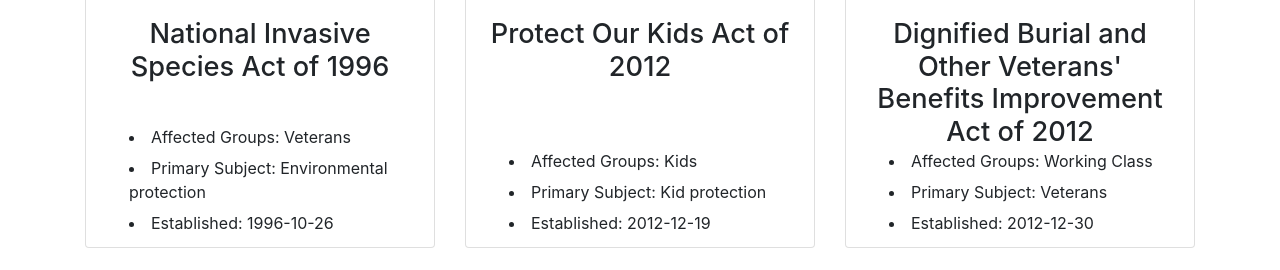
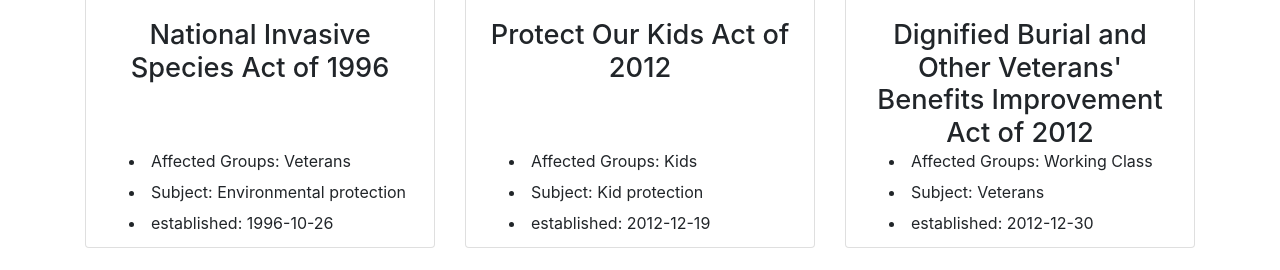
Before and after one commit to qchay/PropXdoesWHAT, a Flask app: page /laws in a window 1280 px wide. Shown: the part 887-1157 px from the top of the page. Run offline with Flask 2, Linux system fonts and the light colour scheme; some libraries are stand-ins or nearby versions.

Commit message:
Spelling check and changed laws page to React

```diff
--- /dev/null
+++ b/Front-End/static/laws.js
@@ -0,0 +1,80 @@
+class Row extends React.Component {
+	constructor(props) {
+		super(props);
+		}
+	render() {
+  		return (
+ 			<div className="row">
+ 				<Laws data={this.props.dataArray[0]}/>
+				<Laws data={this.props.dataArray[1]}/>
+				<Laws data={this.props.dataArray[2]}/>
+			</div>
+    	);
+  	}
+}
+
+class Laws extends React.Component {
+	constructor(props) {
+		super(props);
+		}
+	render() {
+  		return (
+	  		<div className="col-md-4">
+	 			<div className="card mb-4 box-shadow" id="law-card">
+					<a href={this.props.data.href}>
+						<div id="law-headshot-box">
+							<img className="card-img-top" id="law-headshot" src={this.props.data.image_source} alt="Card image cap"/>
+						</div>
+					</a>
+
+					<div className="card-body">
+						<h3 id="card-name">{this.props.data.name}</h3>
+						<div id="card-attr">
+							<li>Affected Groups: {this.props.data.affectedGroups}</li>
+							<li>Subject: {this.props.data.subject}</li>
+							<li>established: {this.props.data.establishedDate}</li>
+						</div>
+					</div>
+				</div>
+			</div>
+    	);
+  	}
+}
+
+var data_1 = 	{
+			name : "National Invasive Species Act of 1996",
+			affectedGroups : "Veterans",
+			subject : "Environmental protection",
+			establishedDate : "1996-10-26",
+			image_source : "https://cdn1.edgedatg.com/aws/v2/abc/SchoolhouseRock/episode/1697098/212f1befce5deb621a01c48a6d717dea/1000x563-Q90_212f1befce5deb621a01c48a6d717dea.jpg",
+			href : "/laws/national_invasive_species_act_of_1996"
+			};
+
+var data_2 = 	{
+			name : "Protect Our Kids Act of 2012",
+			affectedGroups : "Kids",
+			subject : "Kid protection",
+			establishedDate : "2012-12-19",
+			image_source : "https://cdn1.edgedatg.com/aws/v2/abc/SchoolhouseRock/episode/1697098/212f1befce5deb621a01c48a6d717dea/1000x563-Q90_212f1befce5deb621a01c48a6d717dea.jpg",
+			href : "/laws/protect_our_kids_act_of_2012"
+			};
+
+var data_3 = 	{
+			name : "Dignified Burial and Other Veterans' Benefits Improvement Act of 2012",
+			affectedGroups : "Working Class",
+			subject : "Veterans",
+			establishedDate : "2012-12-30",
+			image_source : "https://cdn1.edgedatg.com/aws/v2/abc/SchoolhouseRock/episode/1697098/212f1befce5deb621a01c48a6d717dea/1000x563-Q90_212f1befce5deb621a01c48a6d717dea.jpg",
+			href : "/action_groups/dignified_burial_and_other_veterans_benefits_improvement_act_of_2012"
+			};
+
+var dataArray = [data_1, data_2, data_3];
+
+ReactDOM.render(
+	<div className="container">
+		<Row dataArray={dataArray}/>
+		<Row dataArray={dataArray}/>
+		<Row dataArray={dataArray}/>
+	</div>,
+	document.getElementById('target')
+);
--- a/Front-End/static/styles.css
+++ b/Front-End/static/styles.css
@@ -57,7 +57,7 @@ li {
 }
 
 #law-headshot-box {
-	height: 50%;
+	height: 250px;
 	position: relative;
 }
 
--- a/Front-End/templates/laws.html
+++ b/Front-End/templates/laws.html
@@ -2,124 +2,9 @@
 
 {% block body %}
 <main>
-		<div class="album py-5">
-			<div class="container">
-				<div class="row">
-					<div class="col-md-4">
-						<div class="card mb-4 box-shadow" id="law-card">
-							<div id="law-headshot-box">
-								<a href="/laws/national_invasive_species_act_of_1996">
-									<img class="card-img-top" id="law-headshot" src="https://cdn1.edgedatg.com/aws/v2/abc/SchoolhouseRock/episode/1697098/212f1befce5deb621a01c48a6d717dea/1000x563-Q90_212f1befce5deb621a01c48a6d717dea.jpg" alt="Card image cap">
-								</a>
-							</div>
-
-							<div class="card-body" id="law-card-body">
-								<h3 id="card-name">National Invasive Species Act of 1996</h3>
-								<div id="card-attr">
-									<li>Affected Groups: Veterans</li>
-									<li>Primary Subject: Environmental protection</li>
-									<li>Established: 1996-10-26</li>
-								</div>
-							</div>
-						</div>
-					</div>
-					<div class="col-md-4">
-						<div class="card mb-4 box-shadow" id="law-card">
-							<div id="law-headshot-box">
-								<a href="/laws/protect_our_kids_act_of_2012">
-									<img class="card-img-top" id="law-headshot" src="https://cdn1.edgedatg.com/aws/v2/abc/SchoolhouseRock/episode/1697098/212f1befce5deb621a01c48a6d717dea/1000x563-Q90_212f1befce5deb621a01c48a6d717dea.jpg" alt="Card image cap">
-								</a>
-							</div>
-
-							<div class="card-body" id="law-card-body">
-								<h3 id="card-name">Protect Our Kids Act of 2012</h3>
-								<div id="card-attr">
-									<li>Affected Groups: Kids</li>
-									<li>Primary Subject: Kid protection</li>
-									<li>Established: 2012-12-19</li>
-								</div>
-							</div>
-						</div>
-					</div>
-					<div class="col-md-4">
-						<div class="card mb-4 box-shadow" id="law-card">
-							<div id="law-headshot-box">
-								<a href="laws_3.html">
-									<img class="card-img-top" id="law-headshot" src="https://cdn1.edgedatg.com/aws/v2/abc/SchoolhouseRock/episode/1697098/212f1befce5deb621a01c48a6d717dea/1000x563-Q90_212f1befce5deb621a01c48a6d717dea.jpg" alt="Card image cap">
-								</a>
-							</div>
-
-							<div class="card-body" id="law-card-body">
-								<h3 id="card-name">Dignified Burial and Other Veterans' Benefits Improvement Act of 2012</h3>
-								<div id="card-attr">
-									<li>Affected Groups: Working Class</li>
-									<li>Primary Subject: Veterans</li>
-									<li>Established: 2012-12-30</li>
-								</div>
-							</div>
-						</div>
-					</div>
-				</div>
-				<div class="row">
-					<div class="col-md-4">
-						<div class="card mb-4 box-shadow" id="law-card">
-							<div id="law-headshot-box">
-								<a href="/laws/national_invasive_species_act_of_1996">
-									<img class="card-img-top" id="law-headshot" src="https://cdn1.edgedatg.com/aws/v2/abc/SchoolhouseRock/episode/1697098/212f1befce5deb621a01c48a6d717dea/1000x563-Q90_212f1befce5deb621a01c48a6d717dea.jpg" alt="Card image cap">
-								</a>
-							</div>
-
-							<div class="card-body" id="law-card-body">
-								<h3 id="card-name">National Invasive Species Act of 1996</h3>
-								<div id="card-attr">
-									<li>Affected Groups: Veterans</li>
-									<li>Primary Subject: Environmental protection</li>
-									<li>Established: 1996-10-26</li>
-								</div>
-							</div>
-						</div>
-					</div>
-					<div class="col-md-4">
-						<div class="card mb-4 box-shadow" id="law-card">
-							<div id="law-headshot-box">
-								<a href="/laws/protect_our_kids_act_of_2012">
-									<img class="card-img-top" id="law-headshot" src="https://cdn1.edgedatg.com/aws/v2/abc/SchoolhouseRock/episode/1697098/212f1befce5deb621a01c48a6d717dea/1000x563-Q90_212f1befce5deb621a01c48a6d717dea.jpg" alt="Card image cap">
-								</a>
-							</div>
-
-							<div class="card-body" id="law-card-body">
-								<h3 id="card-name">Protect Our Kids Act of 2012</h3>
-								<div id="card-attr">
-									<li>Affected Groups: Kids</li>
-									<li>Primary Subject: Kid protection</li>
-									<li>Established: 2012-12-19</li>
-								</div>
-							</div>
-						</div>
-					</div>
-					<div class="col-md-4">
-						<div class="card mb-4 box-shadow" id="law-card">
-							<div id="law-headshot-box">
-								<a href="laws_3.html">
-									<img class="card-img-top" id="law-headshot" src="https://cdn1.edgedatg.com/aws/v2/abc/SchoolhouseRock/episode/1697098/212f1befce5deb621a01c48a6d717dea/1000x563-Q90_212f1befce5deb621a01c48a6d717dea.jpg" alt="Card image cap">
-								</a>
-							</div>
-
-							<div class="card-body" id="law-card-body">
-								<h3 id="card-name">Dignified Burial and Other Veterans' Benefits Improvement Act of 2012</h3>
-								<div id="card-attr">
-									<li>Affected Groups: Working Class</li>
-									<li>Primary Subject: Veterans</li>
-									<li>Established: 2012-12-30</li>
-								</div>
-							</div>
-						</div>
-					</div>
-				</div>
-			</div>
-		</div>
+	<div class="album py-5" id="target"></div>
 	<div>
-			<nav aria-label="Politicians pages">
+		<nav aria-label="Laws pages">
 			<ul class="pagination pagination-lg justify-content-center">
 				<li class="page-item">
 					<a class="page-link" href="#" aria-label="Previous">
@@ -143,3 +28,7 @@
 	</div>
 </main>
 {% endblock %}
+
+{% block script %}
+<script type="text/babel" src="{{ url_for('static', filename='laws.js') }}"></script>
+{% endblock %}
```
Also changed, not shown: Front-End/static/action_groups.js (+8 -8 lines). Lines whose indentation alone changed are shown as unchanged.
